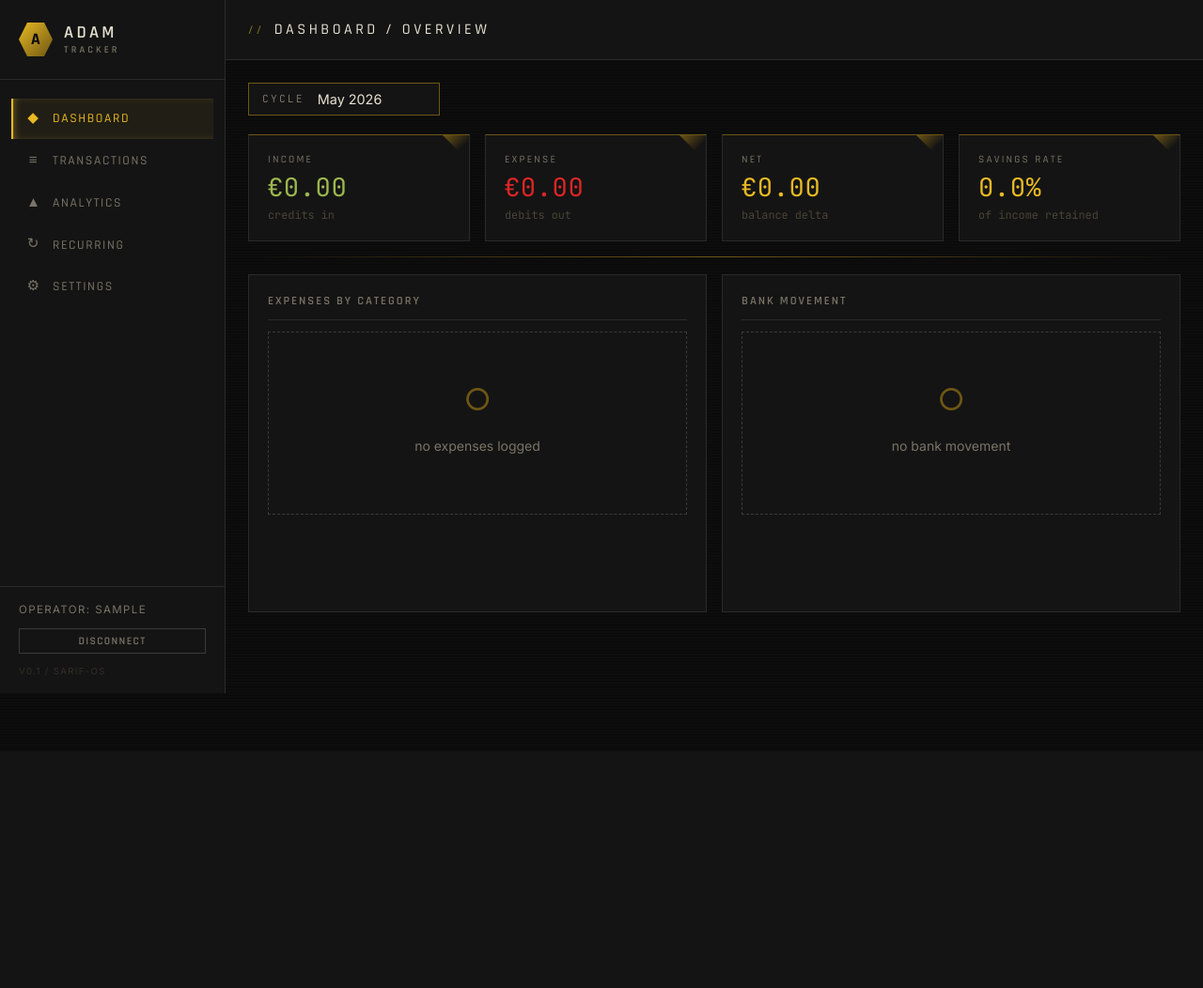
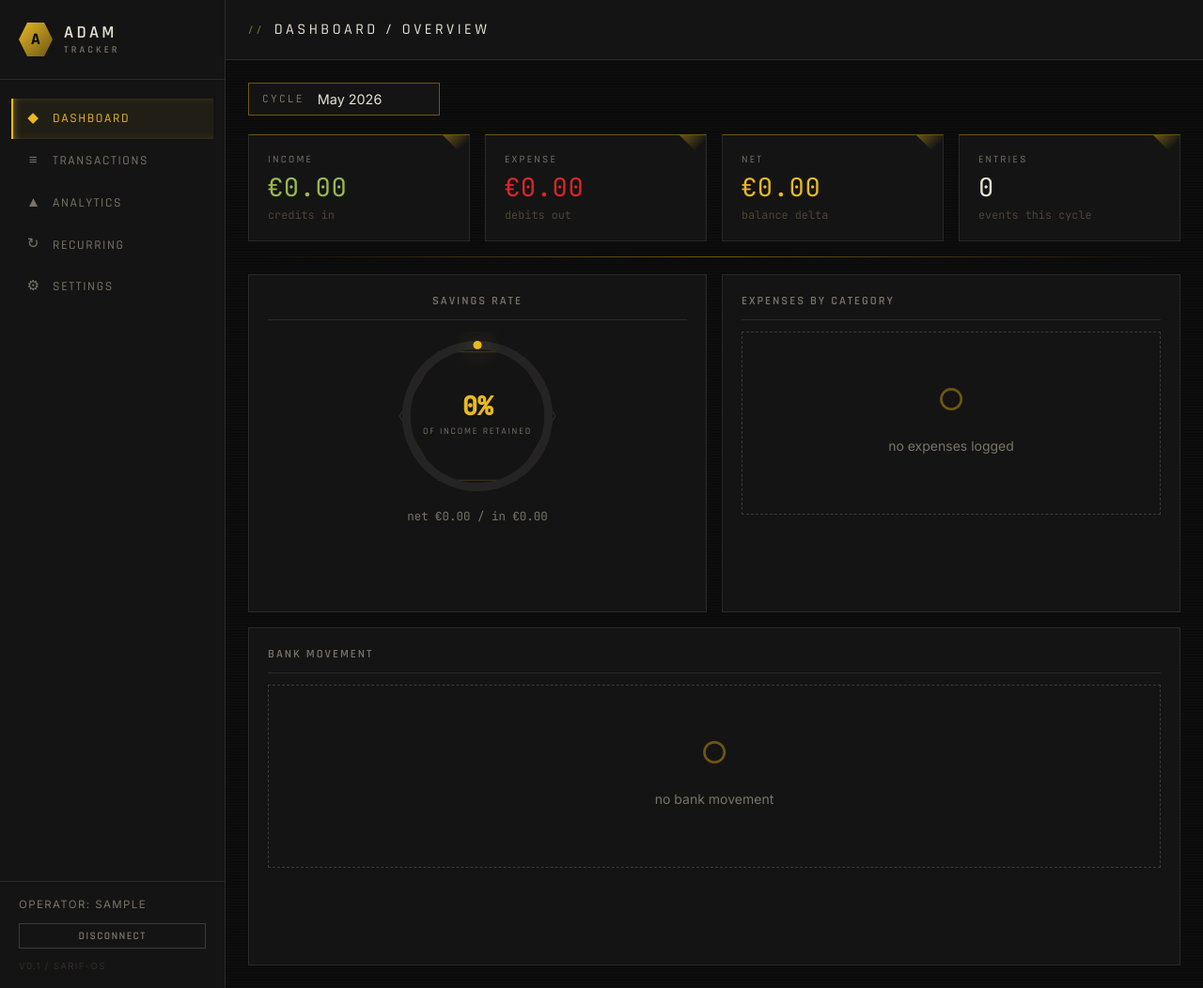
Before and after one commit to ARCANGEL0/Monex, a Django app: page / in a window 1280 px wide. Shown: the whole page at 94% size. Before the commit the page ends 738 px from the top, so only its background shows below. Run offline with Django 5.2, Linux system fonts and the light colour scheme; the visitor is signed in with stand-in values (Sample User, id 1); data that the repository does not hold is empty.

Commit message:
savings rate meter

```diff
--- a/dashboard/views.py
+++ b/dashboard/views.py
@@ -20,6 +20,9 @@ def home(request):
     expense = qs.filter(kind=Transaction.EXPENSE).aggregate(s=Sum("amount"))["s"] or Decimal("0")
     net = income - expense
     savings_rate = (net / income * 100) if income > 0 else Decimal("0")
+    # gauge fill clamps at 0..100 even if you overspent or saved more than income (hopefully)
+    gauge_pct = max(0.0, min(100.0, float(savings_rate)))
+    tx_count = qs.count()
 
     chart_data = {
         "by_category": _by_category(qs),
@@ -33,6 +36,8 @@ def home(request):
         "expense": expense,
         "net": net,
         "savings_rate": savings_rate,
+        "gauge_pct": gauge_pct,
+        "tx_count": tx_count,
         "chart_data": chart_data,
     })
 
--- a/static/css/components.css
+++ b/static/css/components.css
@@ -343,6 +343,71 @@
   box-shadow: var(--glow-red);
 }
 
+/* radial gauge (svg) */
+.gauge {
+  position: relative;
+  width: 180px;
+  height: 180px;
+  margin: 4px auto 8px;
+}
+
+.gauge__svg {
+  width: 100%;
+  height: 100%;
+  transform: rotate(-90deg);
+}
+
+.gauge__track {
+  fill: none;
+  stroke: var(--bg-3);
+  stroke-width: 5;
+}
+
+.gauge__fill {
+  fill: none;
+  stroke: var(--gold-hot);
+  stroke-width: 5;
+  stroke-linecap: round;
+  filter: drop-shadow(0 0 6px rgba(252, 211, 77, 0.55));
+  transition: stroke-dasharray 600ms cubic-bezier(0.22, 0.6, 0.36, 1);
+}
+
+.gauge__fill--low { stroke: var(--red-hot); filter: drop-shadow(0 0 6px rgba(220,38,38,0.55)); }
+
+.gauge__hex {
+  fill: none;
+  stroke: var(--gold-dim);
+  stroke-width: 0.6;
+  opacity: 0.4;
+}
+
+.gauge__center {
+  position: absolute;
+  inset: 0;
+  display: grid;
+  place-items: center;
+  text-align: center;
+}
+
+.gauge__pct {
+  font-family: var(--font-mono);
+  font-size: 1.7rem;
+  color: var(--gold-hot);
+  font-weight: 600;
+  line-height: 1;
+}
+
+.gauge__pct--neg { color: var(--red-hot); }
+
+.gauge__sub {
+  font-family: var(--font-display);
+  letter-spacing: 0.18em;
+  text-transform: uppercase;
+  font-size: 0.62rem;
+  color: var(--text-muted);
+  margin-top: 6px;
+}
+
 /* hex divider */
 .hexrule {
   width: 100%;
--- a/templates/dashboard/home.html
+++ b/templates/dashboard/home.html
@@ -37,26 +37,46 @@
     <div class="kpi__sub">balance delta</div>
   </div>
   <div class="kpi">
-    <div class="kpi__label">Savings rate</div>
-    <div class="kpi__value">{{ savings_rate|floatformat:1 }}%</div>
-    <div class="kpi__sub">of income retained</div>
+    <div class="kpi__label">Entries</div>
+    <div class="kpi__value kpi__value--text">{{ tx_count }}</div>
+    <div class="kpi__sub">events this cycle</div>
   </div>
 </div>
 
 <div class="hexrule"></div>
 
 <div class="grid grid--2" style="margin-top:18px;">
+  <div class="card" style="text-align:center;">
+    <div class="card__header" style="justify-content:center;"><h3 class="card__title">savings rate</h3></div>
+    <div class="gauge">
+      <svg class="gauge__svg" viewBox="0 0 100 100" aria-hidden="true">
+        <polygon class="gauge__hex" points="50,4 88,27 88,73 50,96 12,73 12,27"/>
+        <circle class="gauge__track" cx="50" cy="50" r="42" pathLength="100"/>
+        <circle class="gauge__fill {% if savings_rate < 0 %}gauge__fill--low{% endif %}"
+                cx="50" cy="50" r="42" pathLength="100"
+                stroke-dasharray="{{ gauge_pct|floatformat:2 }} 100"/>
+      </svg>
+      <div class="gauge__center">
+        <div>
+          <div class="gauge__pct {% if savings_rate < 0 %}gauge__pct--neg{% endif %}">{{ savings_rate|floatformat:0 }}%</div>
+          <div class="gauge__sub">of income retained</div>
+        </div>
+      </div>
+    </div>
+    <p class="dim mono" style="font-size:0.78rem;margin-top:4px;">net €{{ net|floatformat:2|intcomma }} / in €{{ income|floatformat:2|intcomma }}</p>
+  </div>
   <div class="card">
     <div class="card__header"><h3 class="card__title">expenses by category</h3></div>
     <div style="height: 280px; position: relative;">
       <canvas id="chart-category"></canvas>
     </div>
   </div>
-  <div class="card">
-    <div class="card__header"><h3 class="card__title">bank movement</h3></div>
-    <div style="height: 280px; position: relative;">
-      <canvas id="chart-bank"></canvas>
-    </div>
+</div>
+
+<div class="card" style="margin-top:16px;">
+  <div class="card__header"><h3 class="card__title">bank movement</h3></div>
+  <div style="height: 280px; position: relative;">
+    <canvas id="chart-bank"></canvas>
   </div>
 </div>
 
```
